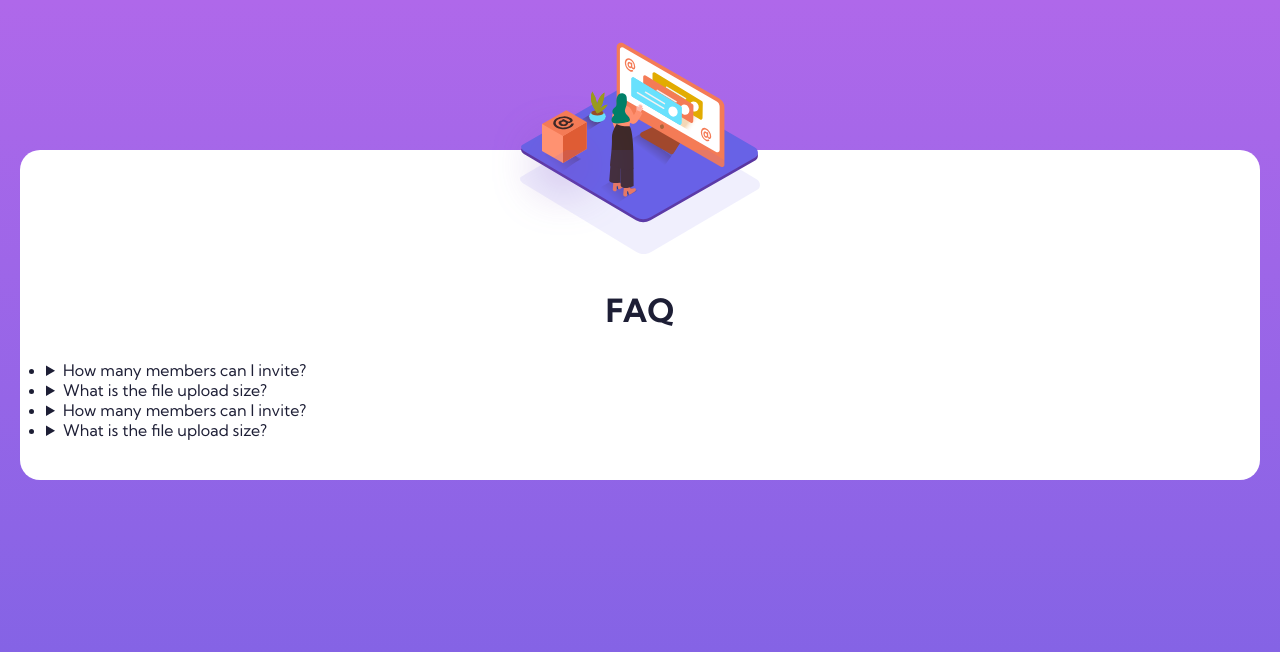
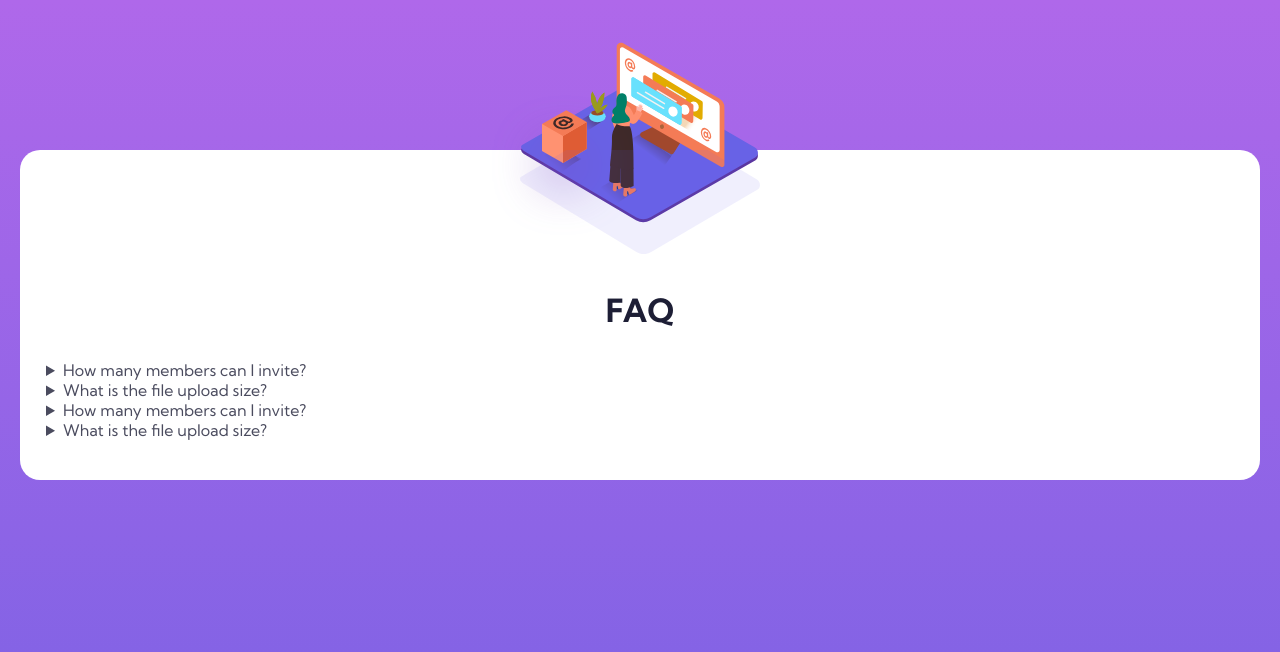
Before and after one commit to kacper-pietrzyk/faq-accordion-card, a React (Create React App) app: page / in a window 1280 px wide. Shown: the top 652 px of the page. Built offline with nearby package versions, Linux system fonts and the light colour scheme.

Commit message:
import _variables

```diff
--- a/src/components/List/List.module.scss
+++ b/src/components/List/List.module.scss
@@ -0,0 +1,19 @@
+@import '../_variables';
+
+.list {
+  list-style-type: none;
+  color: $color-text-secondary;
+}
+
+summary {
+  outline: none;
+  position: relative;
+}
+
+summary::-webkit-details-marker {
+  // display: none;
+  position: absolute;
+  top: 100%;
+  right: 0;
+  transform: rotate(90deg);
+}
```
